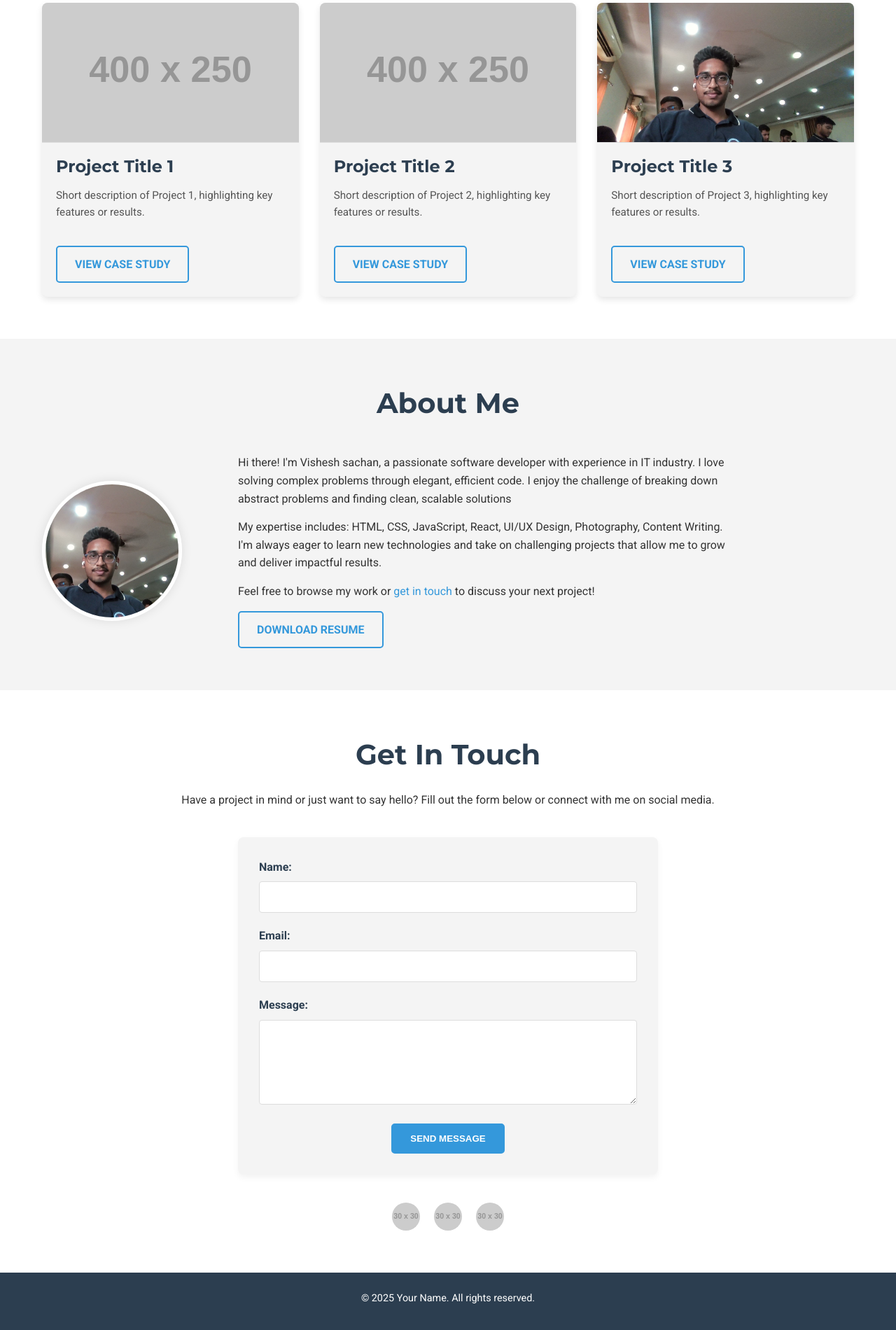
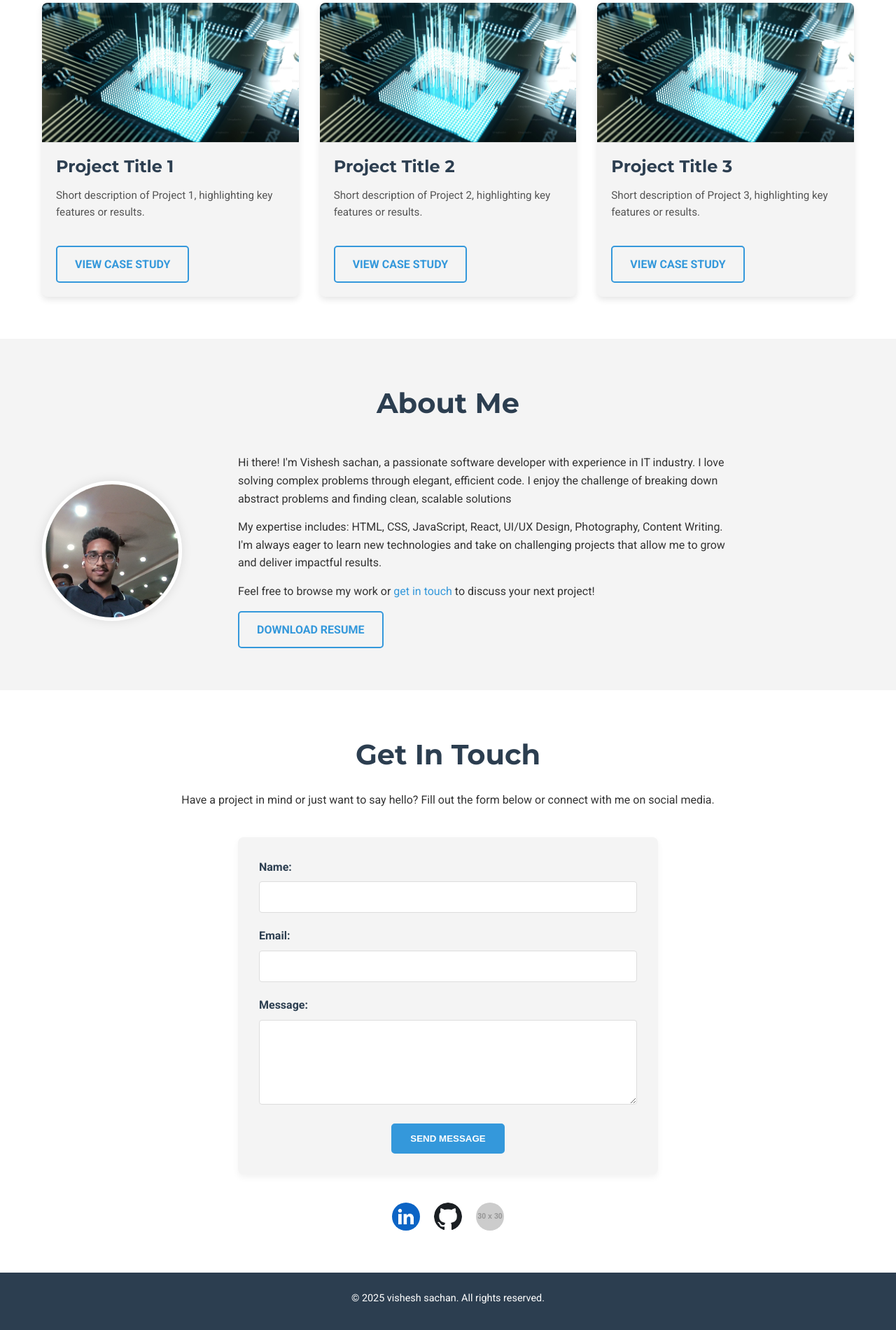
Before and after one commit to vishesh1916/Portfolio-, a plain HTML site: page index.html in a window 1280 px wide. Shown: the part 796-2696 px from the top of the page at 70% size. Drawn offline with Linux system fonts and the light colour scheme; placeholder pictures from the web are drawn by us.

Commit message:
Update index.html 2

```diff
--- a/index.html
+++ b/index.html
@@ -44,19 +44,19 @@
                 <h2>Featured Projects</h2>
                 <div class="project-grid">
                     <div class="project-item">
-                        <img src="https://via.placeholder.com/400x250/cccccc/ffffff?text=Project+1" alt="Project Title 1">
+                        <img src="https://raw.githubusercontent.com/vishesh1916/Portfolio-/main/premium.jpeg" alt="Project Title 1">
                         <h3>Project Title 1</h3>
                         <p>Short description of Project 1, highlighting key features or results.</p>
                         <a href="#" class="btn btn-secondary">View Case Study</a>
                     </div>
                     <div class="project-item">
-                        <img src="https://via.placeholder.com/400x250/cccccc/ffffff?text=Project+2" alt="Project Title 2">
+                        <img src="https://raw.githubusercontent.com/vishesh1916/Portfolio-/main/premium.jpeg" alt="Project Title 2">
                         <h3>Project Title 2</h3>
                         <p>Short description of Project 2, highlighting key features or results.</p>
                         <a href="#" class="btn btn-secondary">View Case Study</a>
                     </div>
                     <div class="project-item">
-                        <img src="https://github.com/vishesh1916/Portfolio-/blob/main/WIN_20250519_14_19_17_Pro.jpg" alt="Project Title 3">
+                        <img src="https://raw.githubusercontent.com/vishesh1916/Portfolio-/main/premium.jpeg" alt="Project Title 3">
                         <h3>Project Title 3</h3>
                         <p>Short description of Project 3, highlighting key features or results.</p>
                         <a href="#" class="btn btn-secondary">View Case Study</a>
@@ -100,8 +100,8 @@
                     <button type="submit" class="btn btn-primary">Send Message</button>
                 </form>
                 <div class="social-links">
-                    <a href="https://linkedin.com/in/yourprofile" target="_blank" aria-label="LinkedIn"><img src="https://via.placeholder.com/30/cccccc/ffffff?text=LI" alt="LinkedIn"></a>
-                    <a href="https://github.com/yourprofile" target="_blank" aria-label="GitHub"><img src="https://via.placeholder.com/30/cccccc/ffffff?text=GH" alt="GitHub"></a>
+                    <a href="https://linkedin.com/in/yourprofile" target="_blank" aria-label="LinkedIn"><img src="https://raw.githubusercontent.com/vishesh1916/Portfolio-/main/images.png" alt="LinkedIn"></a>
+                    <a href="https://github.com/yourprofile" target="_blank" aria-label="GitHub"><img src="https://raw.githubusercontent.com/vishesh1916/Portfolio-/main/github.png" alt="GitHub"></a>
                     <a href="https://dribbble.com/yourprofile" target="_blank" aria-label="Dribbble"><img src="https://via.placeholder.com/30/cccccc/ffffff?text=DR" alt="Dribbble"></a>
                     </div>
             </div>
@@ -110,7 +110,7 @@
 
     <footer class="main-footer">
         <div class="container">
-            <p>&copy; 2025 Your Name. All rights reserved.</p>
+            <p>&copy; 2025 vishesh sachan. All rights reserved.</p>
         </div>
     </footer>
 
```
